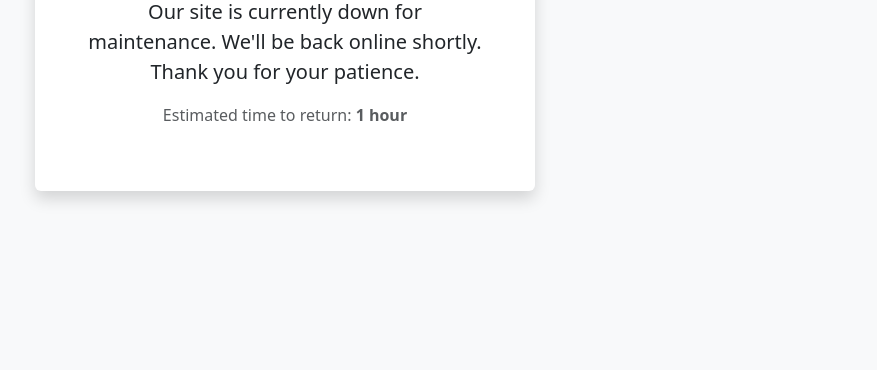
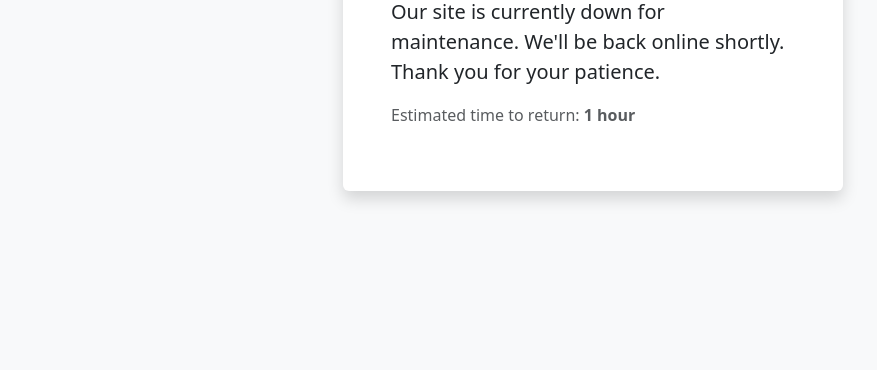
Before and after one commit to DragonHunterJef/Webtech-Portfolio, a plain HTML site: page index.html in a window 1280 px wide. Shown: the part 430-800 px from the top of the page, without its empty margins (47-924 px from the left). Drawn offline with nearby package versions, Linux system fonts and the light colour scheme.

Commit message:
centered en horizontal

```diff
--- a/index.html
+++ b/index.html
@@ -1,17 +1,15 @@
 <!DOCTYPE html>
-<html lang="en">
+<html lang="nl-be">
 <head>
     <meta charset="UTF-8">
     <meta name="viewport" content="width=device-width, initial-scale=1.0">
     <meta http-equiv="X-UA-Compatible" content="ie=edge">
     <title>Maintenance Mode</title>
-    <!-- Bootstrap CSS -->
     <link href="https://cdn.jsdelivr.net/npm/bootstrap@5.3.0/dist/css/bootstrap.min.css" rel="stylesheet">
-    <!-- Custom CSS -->
     <link href="maintance.css" rel="stylesheet">
 </head>
 <body>
-    <div class="container text-center center">
+    <div class="container d-flex justify-content-center align-items-center vh-100">
         <div class="card shadow border-0">
             <div class="card-body">
                 <div class="mb-3">
@@ -24,7 +22,6 @@
         </div>
     </div>
 
-    <!-- Bootstrap JS (Optional if using JS components) -->
     <script src="https://cdn.jsdelivr.net/npm/bootstrap@5.3.0/dist/js/bootstrap.bundle.min.js"></script>
 </body>
 </html>
--- a/maintance.css
+++ b/maintance.css
@@ -1,5 +1,4 @@
 body {
-    display: flex;
     align-items: center;
     justify-content: center;
     min-height: 100vh;
```
